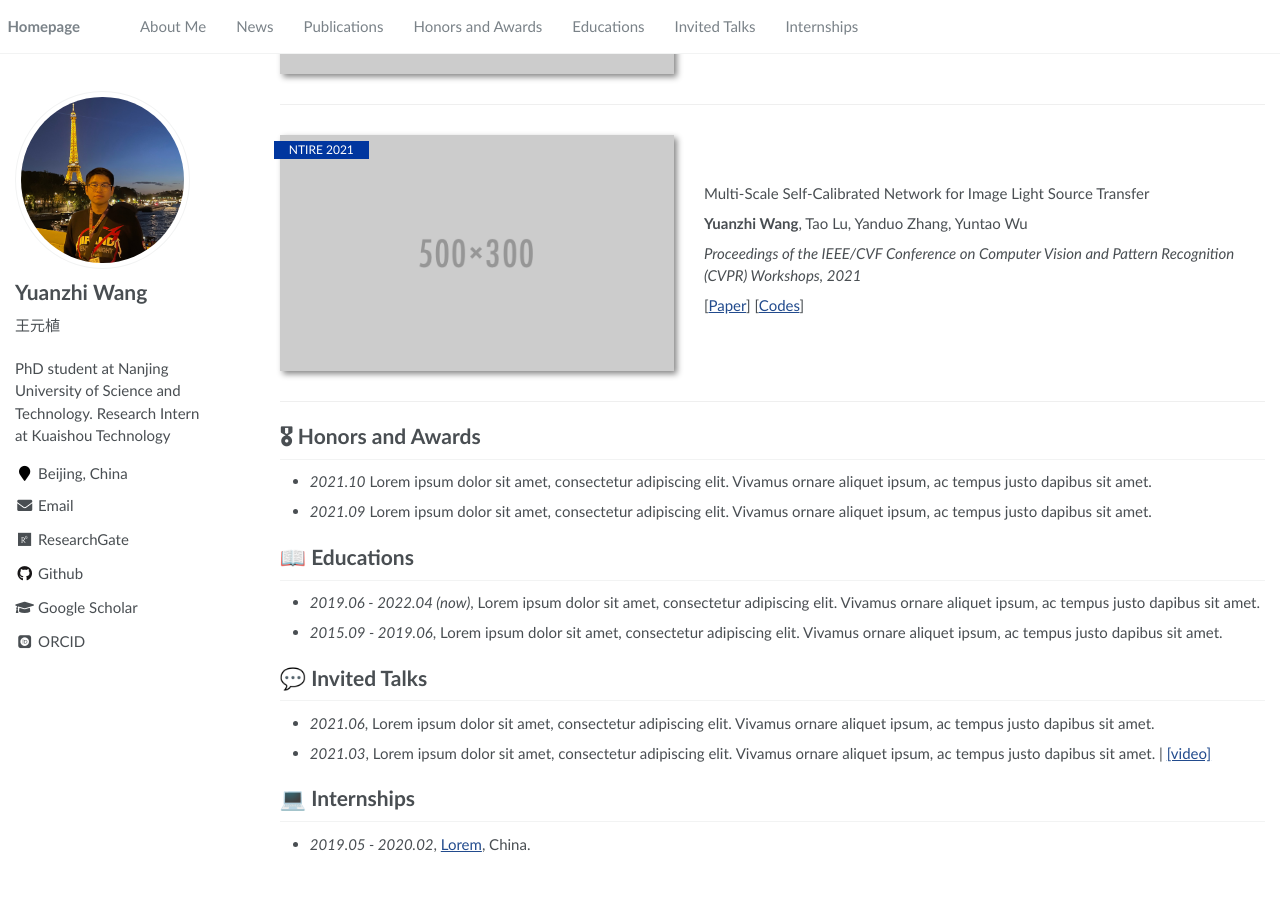
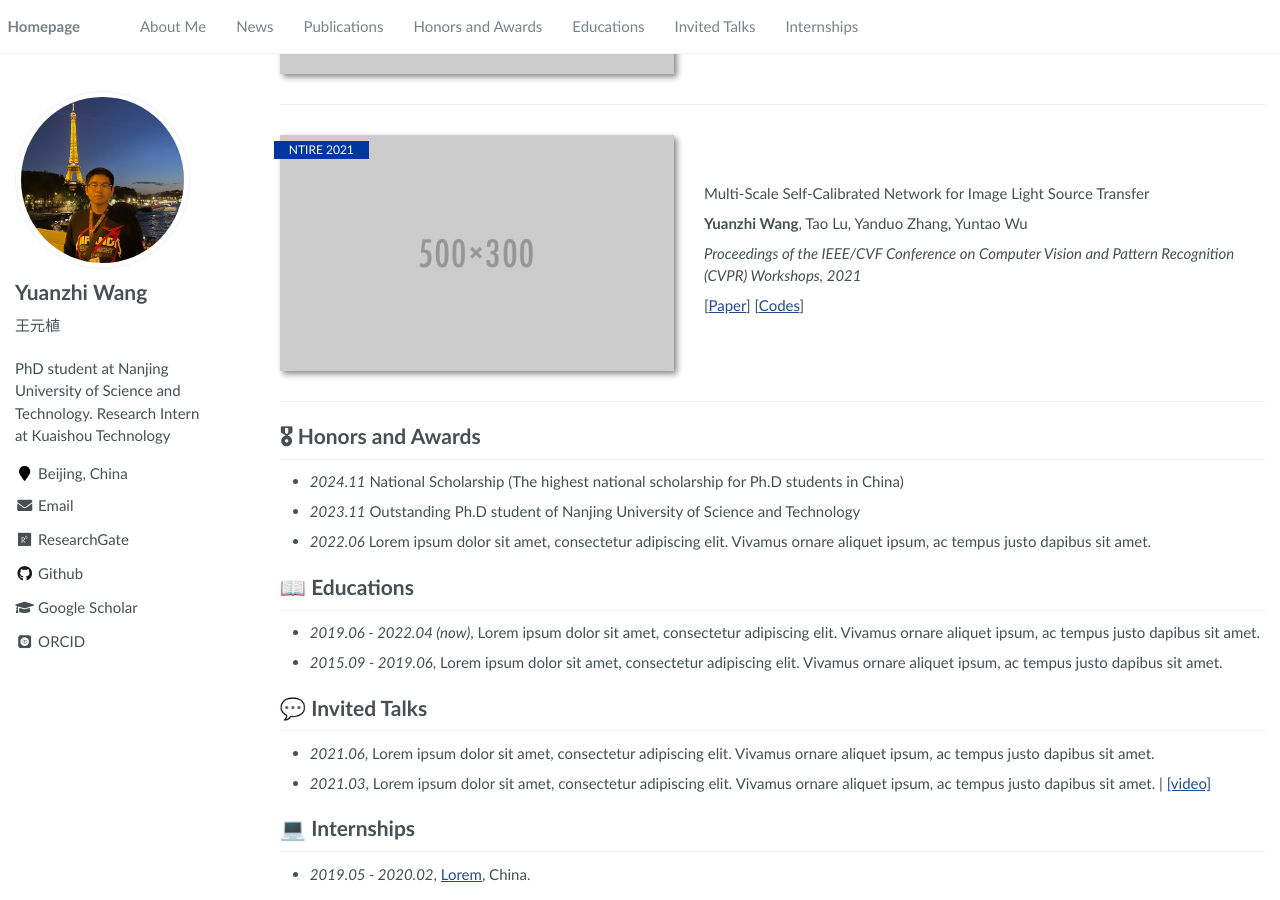
Before and after one commit to mdswyz/mdswyz.github.io, a Jekyll site: the page built from _pages/about.md, in a window 1280 px wide and 900 px high, scrolled down 3107 px. Built offline with Jekyll 4.4.1, drawn with Linux system fonts in a browser that asks for light colours; some web fonts are replaced; before the commit the page ends 3977 px from its top, so only the background shows below that.

Commit message:
Update about.md

```diff
--- a/_pages/about.md
+++ b/_pages/about.md
@@ -186,8 +186,9 @@ Multi-Scale Self-Calibrated Network for Image Light Source Transfer
 
 
 # 🎖 Honors and Awards
-- *2021.10* Lorem ipsum dolor sit amet, consectetur adipiscing elit. Vivamus ornare aliquet ipsum, ac tempus justo dapibus sit amet.
-- *2021.09* Lorem ipsum dolor sit amet, consectetur adipiscing elit. Vivamus ornare aliquet ipsum, ac tempus justo dapibus sit amet.
+- *2024.11* National Scholarship (The highest national scholarship for Ph.D students in China)
+- *2023.11* Outstanding Ph.D student of Nanjing University of Science and Technology
+- *2022.06* Lorem ipsum dolor sit amet, consectetur adipiscing elit. Vivamus ornare aliquet ipsum, ac tempus justo dapibus sit amet.
 
 # 📖 Educations
 - *2019.06 - 2022.04 (now)*, Lorem ipsum dolor sit amet, consectetur adipiscing elit. Vivamus ornare aliquet ipsum, ac tempus justo dapibus sit amet.
```
